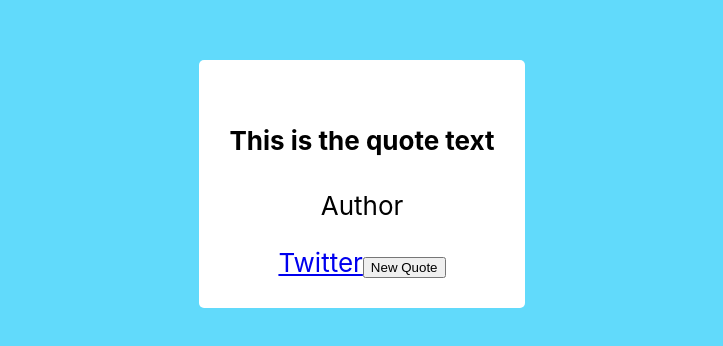
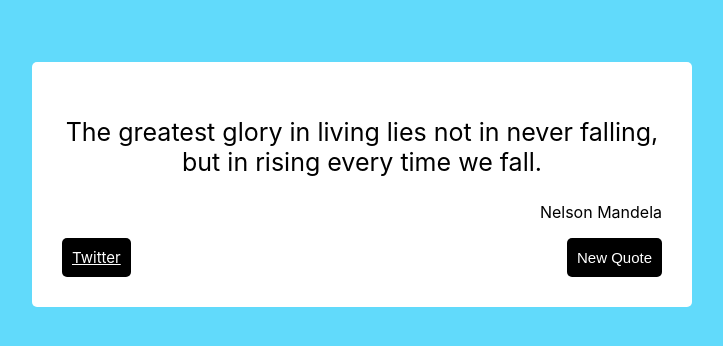
Before and after one commit to gianlucas90/Build-a-Random-Quote-Machine, a React (Create React App) app: page / in a window 1280 px wide. Shown: the part 216-562 px from the top of the page, without its empty margins (278-1001 px from the left). Built offline with nearby package versions, Linux system fonts and the light colour scheme.

Commit message:
function app created

```diff
--- a/src/App.css
+++ b/src/App.css
@@ -1,3 +1,16 @@
+.btn{
+  background-color: black;
+  color: #fff;
+  font-size: 15px;
+  padding: 10px;
+  border-radius: 5px;
+  border: none;
+}
+
+.btn:hover{
+  background-color: #555;
+}
+
 .App {
   background-color: #61dafb;
   min-height: 100vh;
@@ -15,9 +28,26 @@
 }
 
 #quote-box {
+  min-width: 300px;
+  max-width: 600px;
   background-color: #fff;
   color: #000;
   margin: auto;
   padding: 30px;
   border-radius: 5px;
 }
+
+#btn-container {
+  display: flex;
+  flex-direction: row;
+  justify-content: space-between;
+}
+
+#quote-box #text {
+  font-size: 25px;
+}
+
+#quote-box #author {
+  font-size: 16px;
+  text-align: right;
+}
--- a/src/App.js
+++ b/src/App.js
@@ -1,19 +1,56 @@
 import React from "react";
 import "./App.css";
 
-function App() {
+class App extends React.Component {
+  constructor(props) {
+    super(props);
+    this.state = {
+      quote: "",
+      author: "",
+      randomIndex: Math.floor(Math.random() * 10),
+    };
+    this.handleClick = this.handleClick.bind(this);
+  }
+
+  handleClick(){
+    this.setState({
+      randomIndex: Math.floor(Math.random() * 10)
+    })
+  }
+
+  render() {
+    const quotes = [
+      ["The greatest glory in living lies not in never falling, but in rising every time we fall.", "Nelson Mandela"],
+      ["The way to get started is to quit talking and begin doing.", "Walt Disney"],
+      ["Your time is limited, so don't waste it living someone else's life. Don't be trapped by dogma – which is living with the results of other people's thinking.", "Steve Jobs"],
+      ["If life were predictable it would cease to be life, and be without flavor.", "Eleanor Roosevelt"],
+      ["If you look at what you have in life, you'll always have more. If you look at what you don't have in life, you'll never have enough.", "Oprah Winfrey"],
+      ["If you set your goals ridiculously high and it's a failure, you will fail above everyone else's success.", "James Cameron"],
+      ["Life is what happens when you're busy making other plans.", "John Lennon"],
+      ["Spread love everywhere you go. Let no one ever come to you without leaving happier.", "Mother Teresa"],
+      ["Always remember that you are absolutely unique. Just like everyone else.", "Margaret Mead"],
+      ["Don't judge each day by the harvest you reap but by the seeds that you plant.", "Robert Louis Stevenson"],
+    ];
+
+    const quote = quotes[this.state.randomIndex];
+
     return (
       <div className="App">
         <div id="quote-box">
-        <h4 id="text">This is the quote text</h4>
-        <p id="author">Author</p>
-        <a href="twitter.com/intent/tweet" id="tweet-quote">
+          <p id="text">{quote[0]}</p>
+          <p id="author">{quote[1]}</p>
+          <div id="btn-container">
+            <a href="twitter.com/intent/tweet" id="tweet-quote" className="btn">
               Twitter
             </a>
-        <button id="new-quote">New Quote</button>
+            <button id="new-quote" className="btn" onClick={this.handleClick}>
+              New Quote
+            </button>
+          </div>
         </div>
       </div>
     );
   }
+}
 
 export default App;
```
Lines whose indentation alone changed are shown as unchanged.
